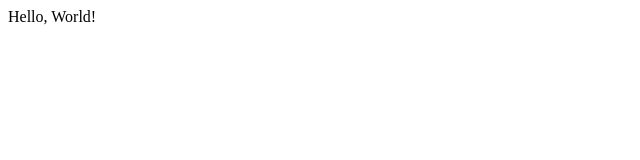
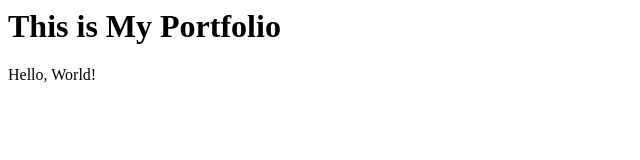
Before and after one commit to Gokulos/LocalRepo, a plain HTML site: page index.html in a window 1280 px wide. Shown: the whole page, without its empty margins (0-640 px from the left). Drawn offline with Linux system fonts and the light colour scheme.

Commit message:
Add header to index.html for portfolio

```diff
--- a/index.html
+++ b/index.html
@@ -1 +1,2 @@
+<h1> This is My Portfolio</h1>
 <p>Hello, World!</p>
```
